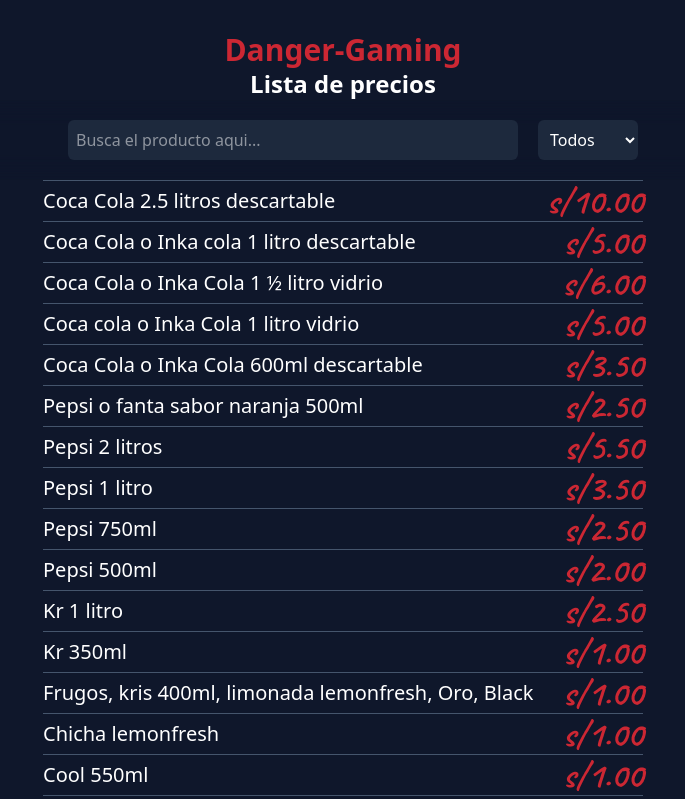
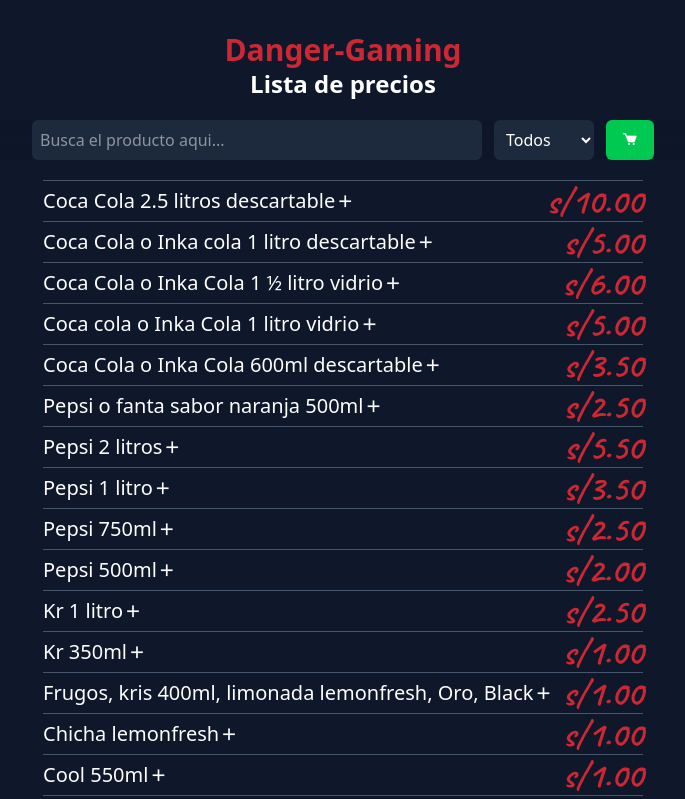
Before and after one commit to MiltonYV-DEV/lista-precios, a React (Vite) app: page / in a window 1280 px wide. Shown: the top 799 px of the page, without its empty margins (297-982 px from the left). Built offline with nearby package versions, Linux system fonts and the light colour scheme.

Commit message:
agregando carrito de compras

```diff
--- a/index.html
+++ b/index.html
@@ -9,6 +9,7 @@
       href="https://fonts.googleapis.com/css2?family=Caveat:wght@400..700&display=swap"
       rel="stylesheet"
     />
+    <link href='https://unpkg.com/boxicons@2.1.4/css/boxicons.min.css' rel='stylesheet'>
     <title>Danger-Gaming</title>
   </head>
   <body class="bg-slate-900 text-white">
--- a/src/App.jsx
+++ b/src/App.jsx
@@ -1,22 +1,44 @@
 import "./App.css";
 import listaProductos from "./utils/listProducts.json";
-import { useState } from "react";
+import { useEffect, useState } from "react";
 
 function App() {
   const [input, setInput] = useState("");
   const [category, setCategory] = useState("");
+  const [listaCarrito, setListaCarrito] = useState([]);
 
   const handleChange = (e) => {
     setInput(e.target.value);
   };
 
   const filterByName = listaProductos.filter((producto) =>
-    producto.nombre.toLowerCase().includes(input.toLowerCase()),
+    producto.nombre.toLowerCase().includes(input.toLowerCase())
   );
 
   const filterByCategory = filterByName.filter((producto) =>
-    producto.categoria.includes(category),
+    producto.categoria.includes(category)
   );
+
+  const productoExiste = (lista, producto) =>
+    lista.some((productoLista) => productoLista.nombre === producto.nombre);
+
+  const actualizarCarrito = (lista, producto) => {
+    if (productoExiste(lista,producto)){
+
+    }
+  }
+
+  const handleClick = (producto) => {
+    if (productoExiste(listaCarrito, producto)) {
+
+    } else {
+      setListaCarrito((prevCarrito) => [...prevCarrito, {...producto, cantidad: 1}]);
+    }
+  };
+
+  useEffect(() => {
+    console.log(listaCarrito);
+  }, [listaCarrito]);
 
   return (
     <>
@@ -24,10 +46,10 @@ function App() {
         Danger-Gaming
       </h1>
       <h1 className="text-2xl text-center font-semibold">Lista de precios</h1>
-      <div className="flex justify-center items-center sticky top-0 bg-slate-900/10 backdrop-blur-md">
+      <div className="flex justify-center items-center sticky top-0 bg-slate-900/10 backdrop-blur-md m-5 gap-3">
         <input
           type="text"
-          className="bg-slate-800 p-2 text-white rounded-md  w-[450px] m-5 outline-none"
+          className="bg-slate-800 p-2 text-white rounded-md  w-[450px] outline-none"
           placeholder="Busca el producto aqui..."
           onChange={handleChange}
         />
@@ -41,15 +63,23 @@ function App() {
           <option value="galleta">Galleta</option>
           <option value="otros">Otros</option>
         </select>
+        <div className="p-2 bg-green-500 rounded-md px-4 cursor-pointer">
+          <i className="bx bxs-cart"></i>
+        </div>
       </div>
       <div className="max-w-[600px] mx-auto">
         {filterByCategory.map((producto, index) => (
           <div
-            className="flex group justify-between items-center text-xl border-t-1 border-slate-600"
+            className="flex group justify-between items-center text-xl border-t-1 border-slate-600 cursor-pointer"
             key={index}
+            onClick={() => handleClick(producto)}
           >
-            <div className="group-hover:scale-110 transition-all">
-              {producto.nombre}
+            <div className="group-hover:scale-110 transition-all flex items-center group">
+              <p>{producto.nombre}</p>
+              <button className="flex items-center group-hover:text-green-500">
+                <i className="bx bx-plus"></i>
+                {/* <i className='bx bx-cart-add'></i> */}
+              </button>
             </div>
             <div
               className="group-hover:scale-125 transition-all text-red-500/80 font-bold text-4xl"
```
